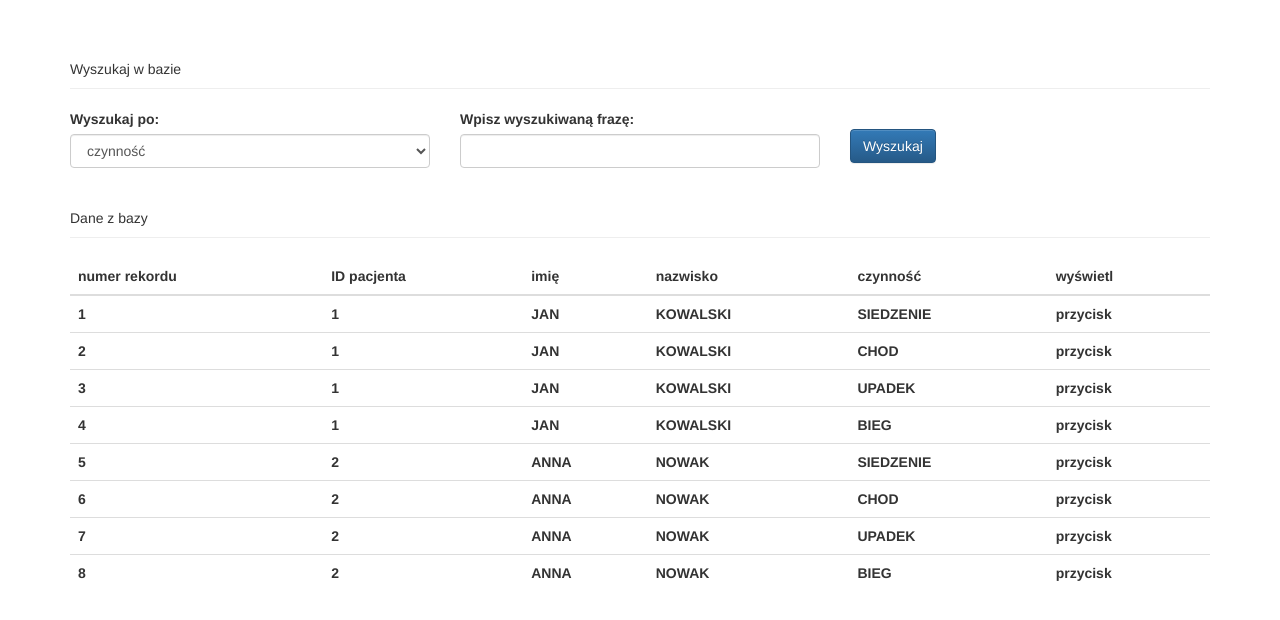
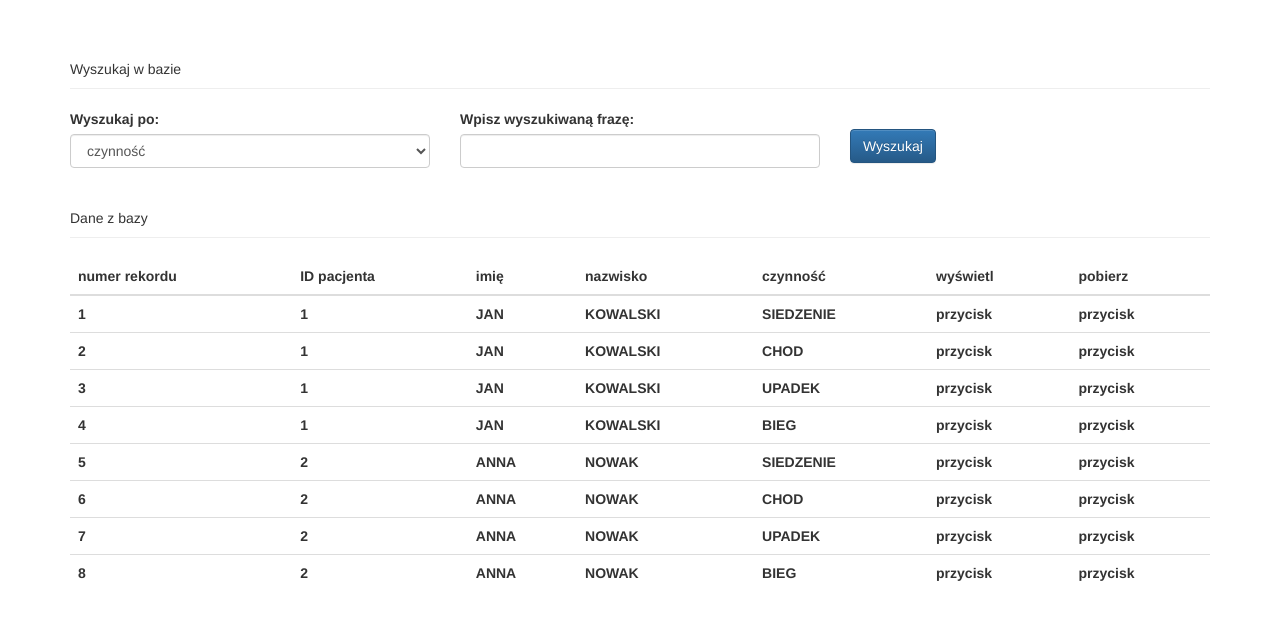
Before and after one commit to rozum93/telemed, a Flask app: page /baza in a window 1280 px wide. Shown: the part 51-671 px from the top of the page. Run offline with Flask 2, Linux system fonts and the light colour scheme; data comes from the database, SQL or seed files in the repository; lists and menus that the app fills with data are empty; some libraries are stand-ins or nearby versions.

Commit message:
update tabeli

```diff
--- a/templates/baza.html
+++ b/templates/baza.html
@@ -35,6 +35,7 @@
                 <th>nazwisko</th>
                 <th>czynność</th>
                 <th>wyświetl</th>
+                <th>pobierz</th>
             </tr>
         </thead>
         <tbody>
@@ -46,6 +47,7 @@
             <th>{{ element.surname }}</th>
             <th>{{ element.activity }}</th>
         <th>przycisk</th>
+        <th>przycisk</th>
         </tr>
         {% endfor %}
         </tbody>
```
